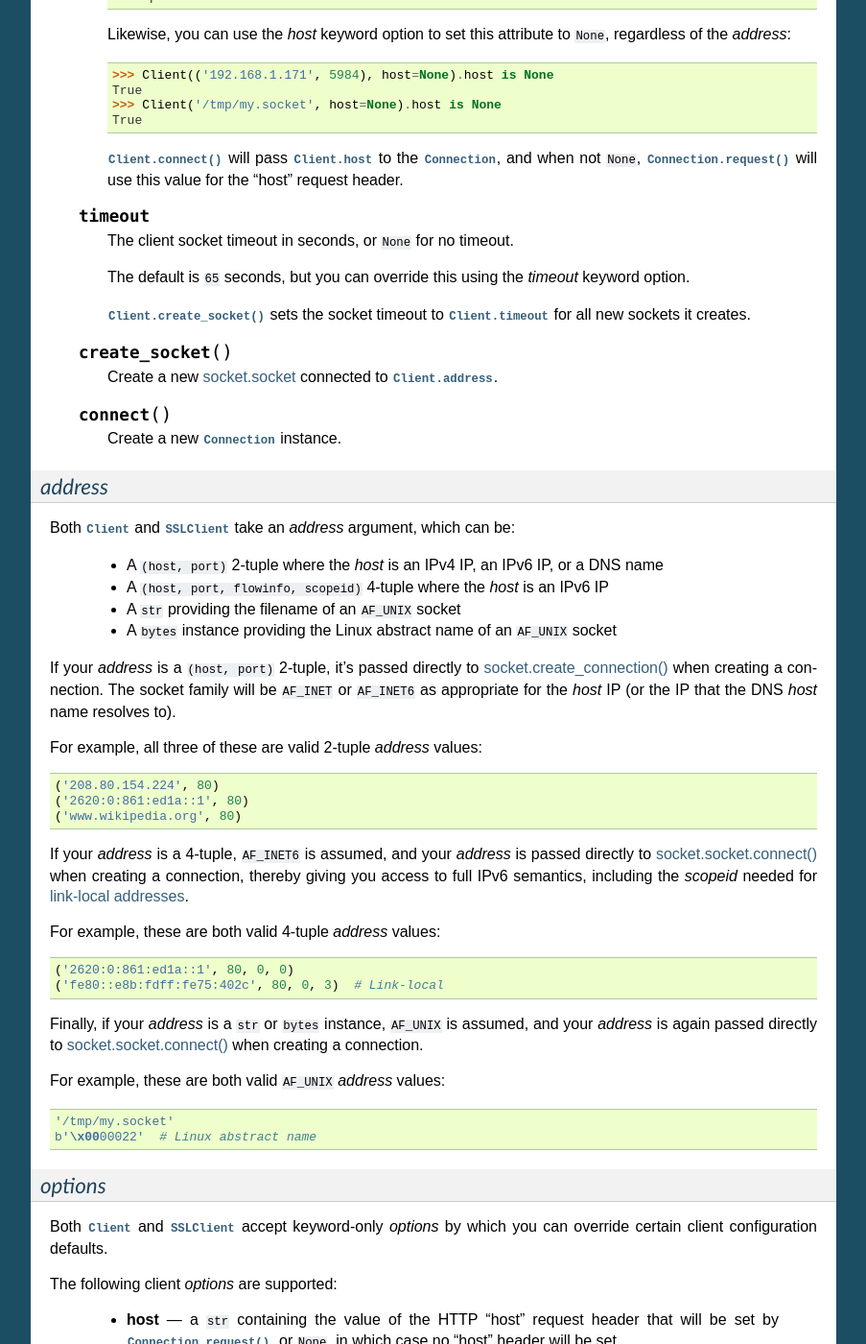
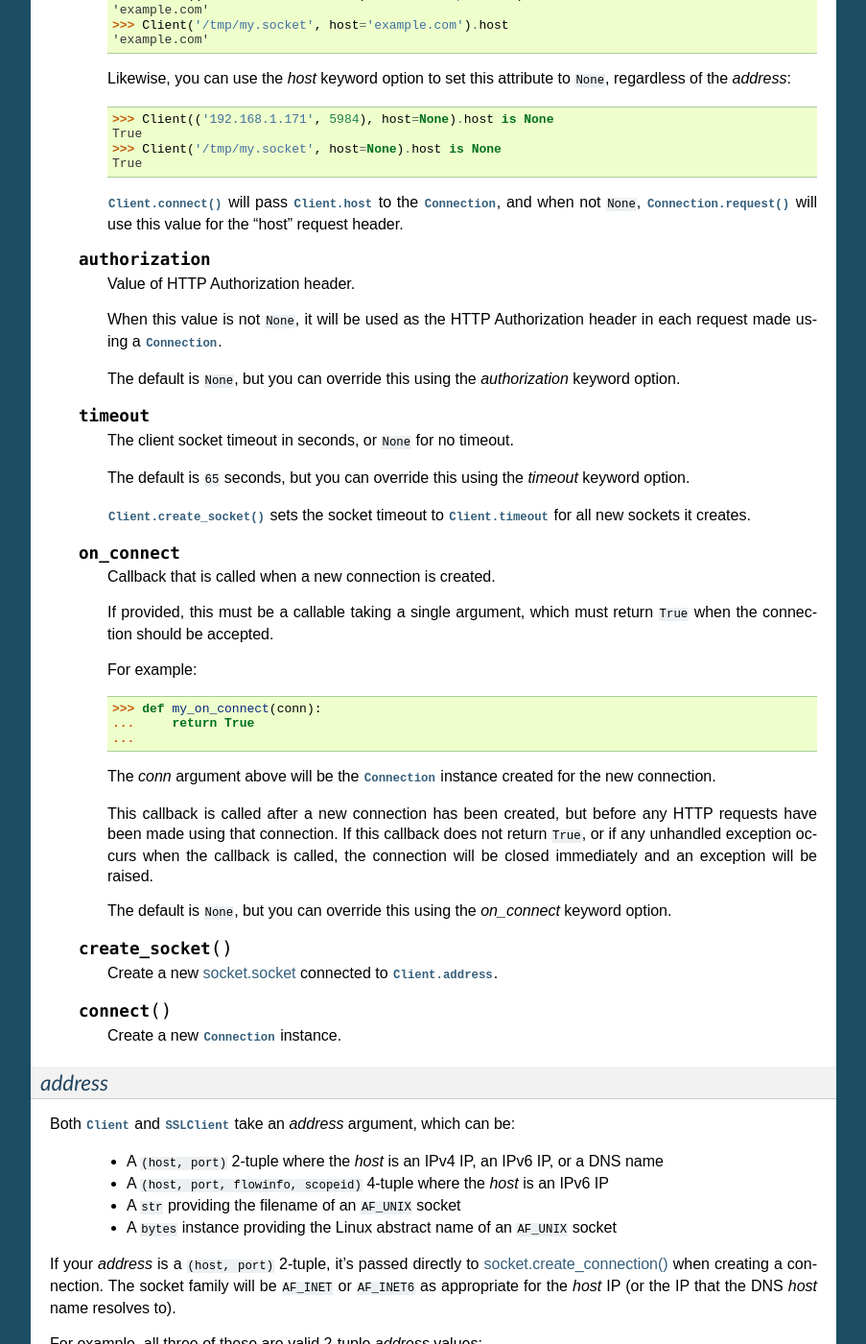
Before and after one commit to json420/degu, a Sphinx documentation site: the page built from doc/degu.client.rst, in a window 1280 px wide and 1400 px high, scrolled down 2830 px. Shown: the whole window at 96% size, without its empty margins (198-1101 px from the left). Built offline with Sphinx 7.4.7, drawn with Linux system fonts in a browser that asks for light colours; some of the changed text lies outside the part shown.

Commit message:
Document new Client/SSLClient 'authorization' option, plus finally document existing 'on_connect' option

```diff
--- a/doc/degu.client.rst
+++ b/doc/degu.client.rst
@@ -106,11 +106,14 @@ using a connection, although this will likewise be done automatically when a
     :ref:`client-address` for details.
 
     The keyword-only *options* allow you to override certain client
-    configuration defaults.  You can override *host* and *timeout*, the values
-    of which are exposed via attributes of the same name:
+    configuration defaults.  You can override *host*, *authorization*,
+    *timeout*, and *on_connect*, the values of which are exposed via attributes
+    of the same name:
 
         * :attr:`Client.host`
+        * :attr:`Client.authorization`
         * :attr:`Client.timeout`
+        * :attr:`Client.on_connect`
 
     See :ref:`client-options` for details.
 
@@ -186,6 +189,16 @@ using a connection, although this will likewise be done automatically when a
         :class:`Connection`, and when not ``None``, :meth:`Connection.request()`
         will use this value for the "host" request header.
 
+    .. attribute:: authorization
+
+        Value of HTTP Authorization header.
+
+        When this value is not ``None``, it will be used as the HTTP
+        Authorization header in each request made using a :class:`Connection`.
+
+        The default is ``None``, but you can override this using the
+        *authorization* keyword option.
+
     .. attribute:: timeout
 
         The client socket timeout in seconds, or ``None`` for no timeout.
@@ -195,6 +208,31 @@ using a connection, although this will likewise be done automatically when a
 
         :meth:`Client.create_socket()` sets the socket timeout to
         :attr:`Client.timeout` for all new sockets it creates.
+
+    .. attribute:: on_connect
+
+        Callback that is called when a new connection is created.
+
+        If provided, this must be a callable taking a single argument, which
+        must return ``True`` when the connection should be accepted.
+
+        For example:
+
+        >>> def my_on_connect(conn):
+        ...     return True
+        ...
+
+        The *conn* argument above will be the :class:`Connection` instance
+        created for the new connection.
+
+        This callback is called after a new connection has been created, but
+        before any HTTP requests have been made using that connection.  If this
+        callback does not return ``True``, or if any unhandled exception occurs
+        when the callback is called, the connection will be closed immediately
+        and an exception will be raised.
+
+        The default is ``None``, but you can override this using the
+        *on_connect* keyword option.
 
     .. method:: create_socket()
 
@@ -271,17 +309,28 @@ The following client *options* are supported:
         request header that will be set by :meth:`Connection.request()`, or
         ``None``, in which case no "host" header will be set
 
+    *   **authorization** --- a ``str`` containing the value of the HTTP
+        "authorization" request header that will be set by
+        :meth:`Connection.request()`, or ``None``, in which case no
+        "authorization" header will be set
+
     *   **timeout** --- client socket timeout in seconds; must be a positve
         ``int`` or ``float``, or ``None`` to indicate no timeout
 
+    *   **on_connect** --- callback called when after a new connection has been
+        made, but before any HTTP requests have been made through that
+        connection
+
 Default values:
 
-    ==============  =========================  ==================================
-    Option          Attribute                  Default value
-    ==============  =========================  ==================================
-    ``host``        :attr:`Client.host`        derived from :ref:`client-address`
-    ``timeout``     :attr:`Client.timeout`     ``65``
-    ==============  =========================  ==================================
+    =================  ============================  ==================================
+    Option             Attribute                     Default value
+    =================  ============================  ==================================
+    ``host``           :attr:`Client.host`           derived from :ref:`client-address`
+    ``authorization``  :attr:`Client.authorization`  ``None``
+    ``timeout``        :attr:`Client.timeout`        ``65``
+    ``on_connect``     :attr:`Client.on_connect`     ``None``
+    =================  ============================  ==================================
 
 Also see the server :ref:`server-options`.
 
```
